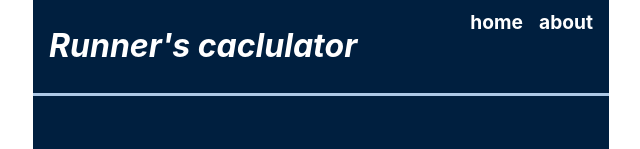
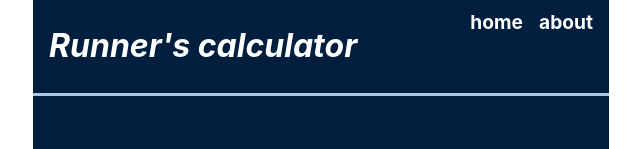
Before and after one commit to poperor/runners-calculator, a Next.js app: page /about in a window 1280 px wide. Shown: the top 149 px of the page, without its empty margins (319-959 px from the left). Built offline with nearby package versions, Linux system fonts and the light colour scheme.

Commit message:
fixed caclulator type :-( :-)

```diff
--- a/components/header/header.tsx
+++ b/components/header/header.tsx
@@ -5,7 +5,7 @@ export const Header: React.FC = () => {
   return (
     <header className={styles.header}>
         <div className={styles.logo}>
-          <Link href="/">Runner&apos;s caclulator</Link>
+          <Link href="/">Runner&apos;s calculator</Link>
         </div>
         <nav className={styles.nav}>
           <Link className={styles.homeLink} href="/">home</Link>
--- a/pages/about.tsx
+++ b/pages/about.tsx
@@ -11,7 +11,7 @@ const About: NextPage = () => {
     <>
       <Head>
         <title>{title}</title>
-        <meta name="description" content="About Runner's caclulator - a tool to convert between different ways of expressing running pace and speed." />
+        <meta name="description" content="About Runner's calculator - a tool to convert between different ways of expressing running pace and speed." />
       </Head>
 
       <div className={styles.about}>
```
Also changed, not shown: 1 other file (tests, documents, lock files or other folders).
